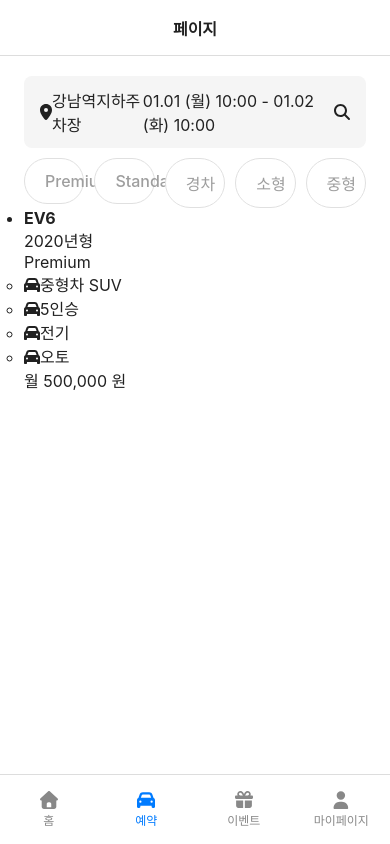
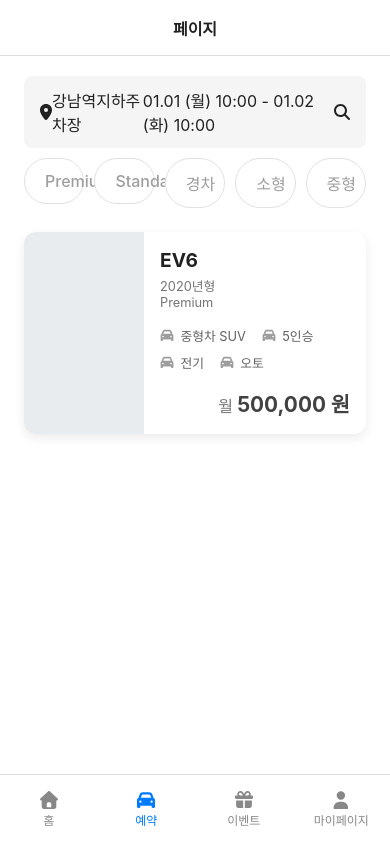
Before and after one commit to minhee-seo/everycar-frontend, a React (Create React App) app: page /reservation/carList in a window 390 px wide. Built offline with nearby package versions, Linux system fonts and the light colour scheme.

Commit message:
모바일 화면 리스트 디자인

```diff
--- a/src/pages/carList/CarListMobile.module.scss
+++ b/src/pages/carList/CarListMobile.module.scss
@@ -156,3 +156,97 @@
     width: 0;
   }
 }
+
+.carListSection {
+  padding-top: 1.5rem;
+}
+
+.carList {
+  display: grid;
+  gap: 1rem;
+  list-style: none;
+}
+
+.carCard {
+  display: grid;
+  grid-template-columns: 120px 1fr; // Image column, content column
+  grid-template-rows: auto 1fr auto; // Header, details, price
+  grid-template-areas:
+    "image header"
+    "image details"
+    "image price";
+  gap: 0 1rem; // No row gap, 1rem column gap
+  background-color: $color-white;
+  border-radius: 12px;
+  box-shadow: 0 4px 12px rgba(0, 0, 0, 0.08);
+  overflow: hidden;
+}
+
+.carImage {
+  grid-area: image;
+  height: 100%; // Make image take full height of the card
+  background-color: #e9ecef;
+  img {
+    width: 100%;
+    height: 100%;
+    object-fit: cover;
+  }
+}
+
+.cardHeader {
+  grid-area: header;
+  padding: 1rem 1rem 0.5rem 0; // Adjust padding
+  h4 {
+    font-size: 1.2rem;
+    font-weight: 700;
+    margin-bottom: 0.25rem;
+  }
+  p {
+    font-size: 0.8rem;
+    color: $color-gray-600;
+    margin: 0;
+  }
+}
+
+.carDetails {
+  grid-area: details;
+  padding: 0.5rem 1rem 0.5rem 0;
+  border-top: none;
+  align-self: start; // Align to the top of its grid area
+}
+
+.optionList {
+  display: flex;
+  flex-wrap: wrap;
+  gap: 0.5rem 1rem;
+  font-size: 0.8rem;
+  color: $color-gray-700;
+
+  li {
+    display: flex;
+    align-items: center;
+    svg {
+      width: 14px;
+      margin-right: 0.4rem;
+      color: $color-gray-500;
+    }
+  }
+}
+
+.priceSection {
+  grid-area: price;
+  padding: 0.5rem 1rem 1rem 0;
+  background-color: transparent;
+  text-align: right;
+  align-self: end; // Align to the bottom of its grid area
+  p {
+    font-size: 1rem;
+    font-weight: 500;
+    color: $color-gray-600;
+  }
+  span {
+    font-size: 1.3rem;
+    font-weight: 700;
+    color: $color-gray-800;
+  }
+}
```
